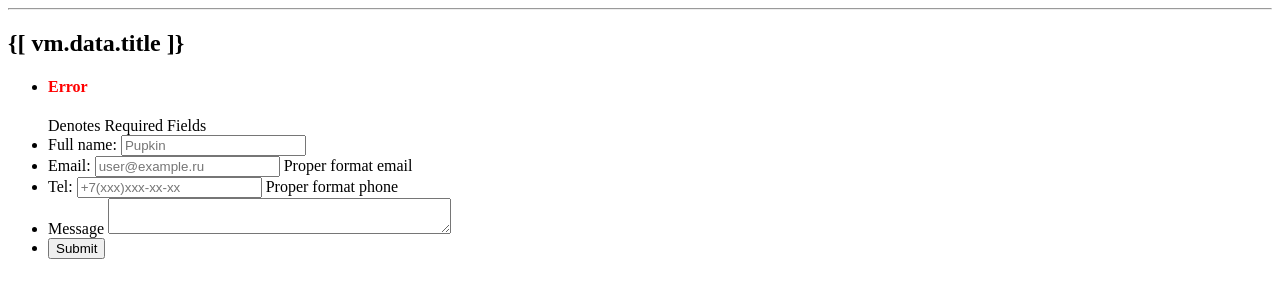
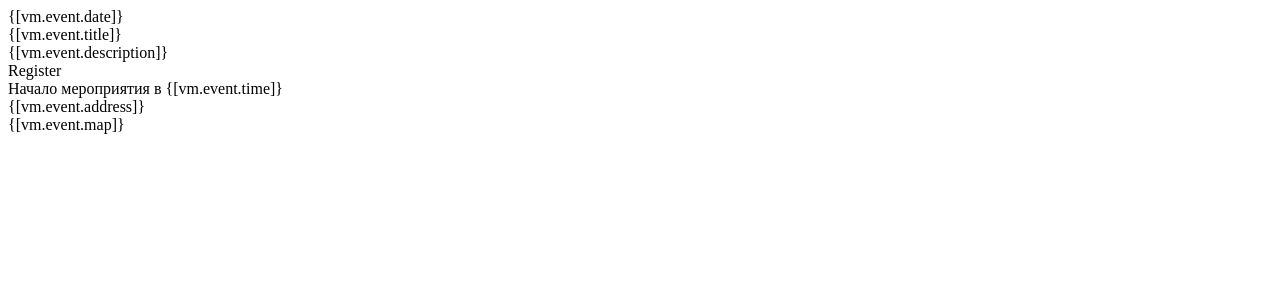
Before and after one commit to shuric80/photogallery, a Flask app: template client/templates/event.html in a window 1280 px wide. Shown: the top 300 px of the page. Run offline with Flask 2, Linux system fonts and the light colour scheme; the template is opened without the code that fills it, so the values that code supplies are empty.

Commit message:
split page for event and register

```diff
--- a/app/__init__.py
+++ b/app/__init__.py
@@ -179,13 +179,16 @@ def restindex():
 
 @app.route('/api/event/<id>', methods=['GET','POST'])
 def event(id):
-    event = Event.query.filter_by(id = id).first()
+
+    event = Event.query.get(id)
     return jsonify(dict(
         id = id,
         title = event.title,
+        photo = ('/').join(('static',event.photo)),
+        description = event.description,
         content=event.content,
-        time_start= event.time_start.strftime('%H:%M %d-%b-%Y'),
-        #time_end=event.time_end
+        date = event.time_start.strftime('%d %b'),
+        time = event.time_start.strftime('%H:%m')
     ))
 
 
--- a/client/stylesheet/form.less
+++ b/client/stylesheet/form.less
@@ -170,7 +170,7 @@ input[type='range'] {
     width: @range_width;
 }
 
-input[type=range]::-webkit-slider-runnable-track {
+input[type='range']::-webkit-slider-runnable-track {
     -webkit-appearance: none;
     appearance: none;
     border-radius: 5px;
--- a/client/templates/event.html
+++ b/client/templates/event.html
@@ -1,37 +1,58 @@
-<div class="row">
-    <div class="col-lg-8 col-lg-offset-2 col-sm-12">
-        <hr class="section-heading-spacer">
-        <div class="clearfix"></div>
-        <h2 class="section-heading">{[ vm.data.title ]}</h2>
-        <p class="lead"><markdown markdown-model="vm.data.content"></markdown></p>
-        <div class="register_form">
-            <form  id="form_registration" class="contact_form" method="post" name="contact_form">
-                <ul>
-                    <li>
-                        <!--  <h2>Registration</h2> -->
-                        <span style="color:red" ng-show="rg.error"><h4>Error</h4></span>
-                        <span class="required_notification">Denotes Required Fields</span>
-                    </li><li>
-                        <label for="name">Full name:</label>
-                        <input id="name" name="name" type="name" placeholder="Pupkin" ng-model="vm.rg.name" required/>
-                    </li><li>
-                        <label for="email" >Email:</label>
-                        <input id="email" placeholder="user@example.ru" name="email" type="email" ng-model="vm.rg.email" required/>
-                        <span class="form_hint">Proper format email</span>
-                    </li>
-                    <li>
-                        <label for="tel">Tel:</label>
-                        <input id="tel" placeholder="+7(xxx)xxx-xx-xx" pattern="(\+?\d[- .()]*){7,13}" name="tel" ng-model="vm.rg.tel" type="tel" required/>
-                        <span class="form_hint">Proper format phone</span>
-                    </li><li>
-                        <label for="message">Message</label>
-                        <textarea name="message" cols="40" ros="6" ng-model="rg.msg" spellcheck="true"></textarea>
-                    </li>
-                    <li>
-                        <button class="submit" value="send" type="submit" ng-click="vm.submit(contact_form, vm.rg)">Submit</button>
-                    </li>
-                </ul>
-            </form>
+<div class="event">
+    <div class="container">
+        <div class="row">
+            <div class="col-lg-12">
+                <img ng-src="{[vm.event.photo]}">
+            </div>
+        </div>
+        <div class="row">
+            <div class="col-lg-2">
+                <div class="date">
+                    {[vm.event.date]}
+                </div>
+            </div>
+            <div class="col-lg-8">
+                <div class="title">
+                    {[vm.event.title]}
+                </div>
+                <div class="description">
+                    {[vm.event.description]}
+                </div>
+            </div>
+            <div class="col-lg-2">
+                <a ui-sref="register({id:vm.id})" role="button" class="btn btn-success btn-lg">Register</a>
+            </div>
+        </div>
+        <div class="row">
+            <div class="col-lg-4">
+                <div class="time">
+                    Начало мероприятия в {[vm.event.time]}
+                </div>
+            </div>
+            <div class="col-lg-8">
+                <div class="address">
+                    {[vm.event.address]}
+                </div>
+            </div>
+        </div>
+        <div class="row">
+            <div class="col-lg-12">
+                <div class="panel-body"><markdown markdown-model="vm.event.content"></markdown></div>
+            </div>
+        </div>
+        <div class="row">
+            <div class="col-lg-12">
+                <div class="map">
+                    {[vm.event.map]}
+                </div>
+            </div>
+        </div>
+        <div class="row">
+            <div class="col-lg-12">
+                <div class="image in vm.data.images">
+                    <img ng-src="{[image.path]}">
+                </div>
+            </div>
         </div>
     </div>
 </div>
```
Also changed, not shown: client/js/app-controller.js (+31 -94 lines), client/js/app-route.js (+12 -2 lines), client/js/app.js (+3 -5 lines), client/stylesheet/main.less (+38 -81 lines), client/stylesheet/variables.less (+0 -9 lines), client/templates/header.html (added, +59 -0 lines), client/templates/register.html (added, +29 -0 lines).
